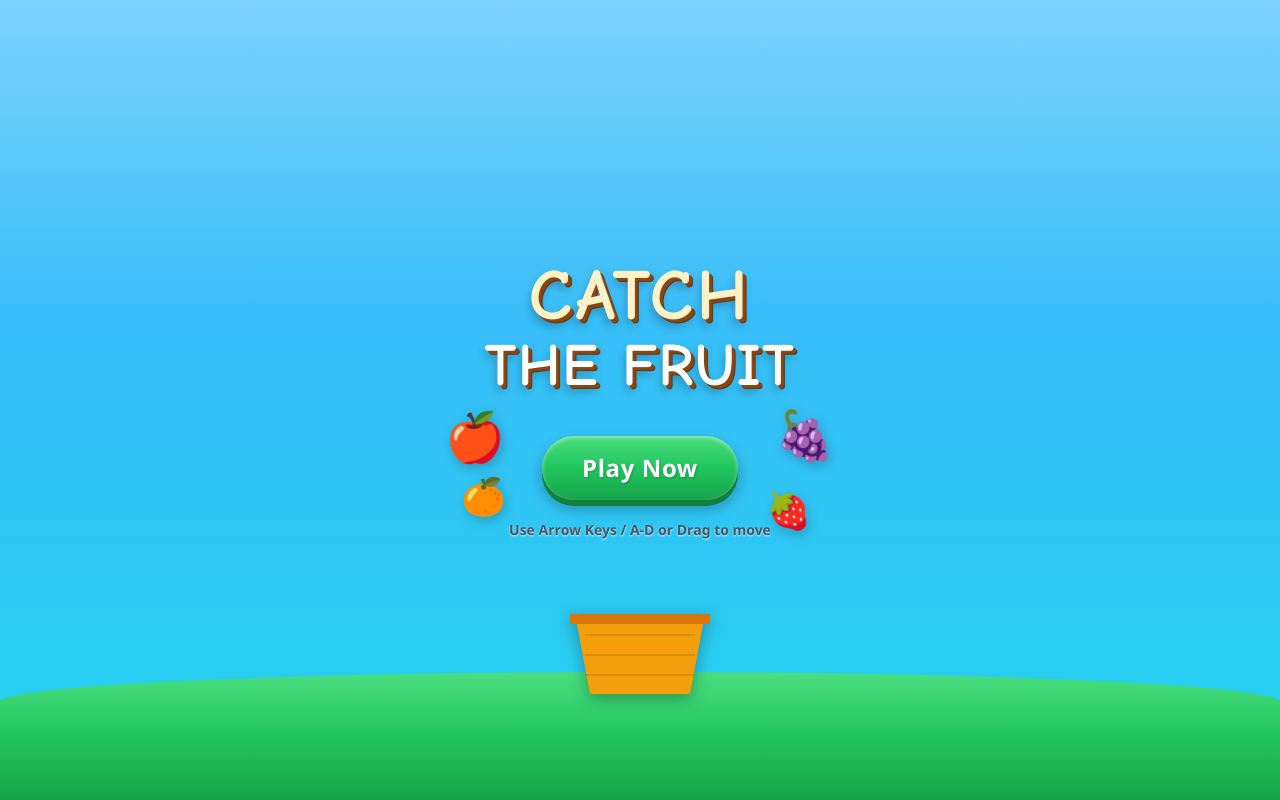
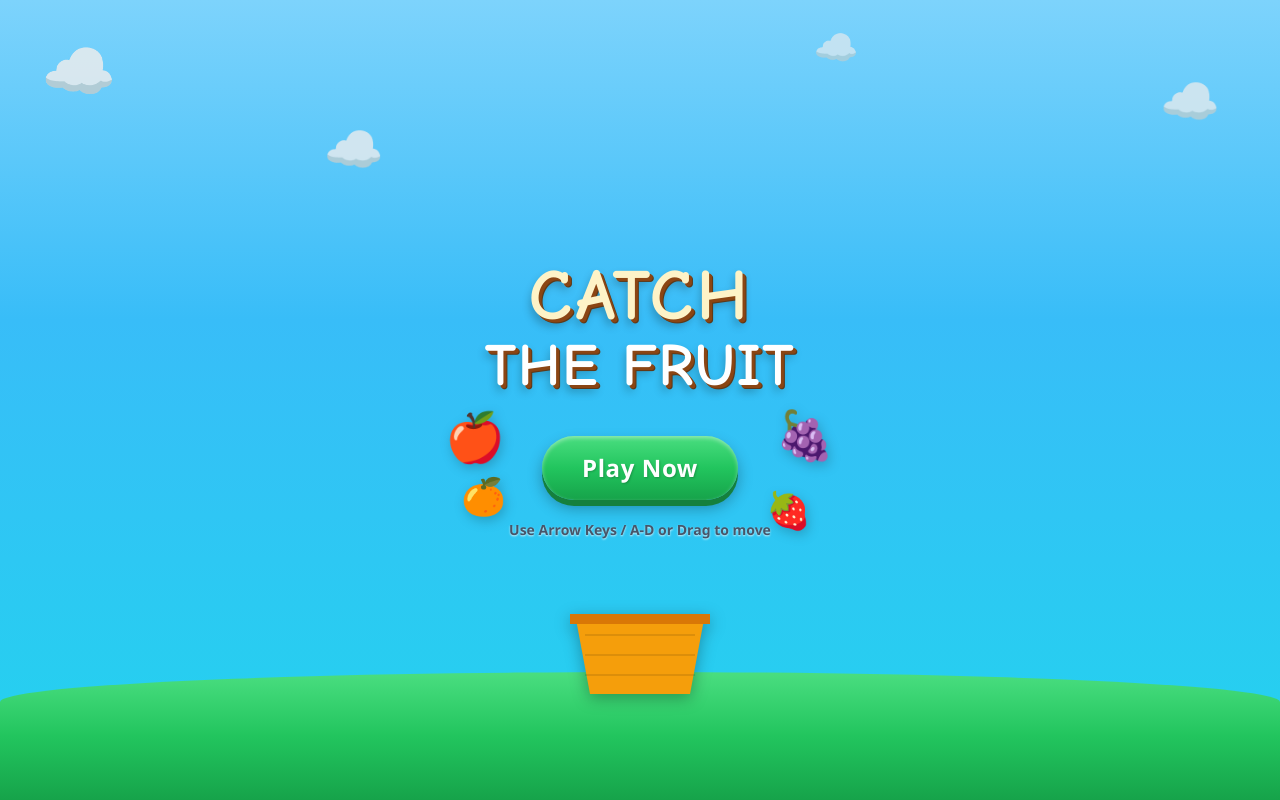
Before and after one commit to Tim-Alpha/fruite-catch, a plain HTML site: page index.html in a window 1280 px wide. Drawn offline with nearby package versions, Linux system fonts and the light colour scheme.

Commit message:
update: clouds on start screen, refine score and lives display

```diff
--- a/index.html
+++ b/index.html
@@ -63,6 +63,19 @@
   0%, 100% { transform: translateY(0px); }
   50% { transform: translateY(-10px); }
 }
+
+
+@keyframes floatSlow {
+  0%, 100% { transform: translateY(0px) translateX(0px); }
+  50% { transform: translateY(-5px) translateX(5px); }
+}
+
+@keyframes fall {
+  0% { transform: translateY(-5px) rotate(0deg); opacity: 0; }
+  10% { opacity: 0.6; }
+  90% { opacity: 0.6; }
+  100% { transform: translateY(100vh) rotate(360deg); opacity: 0; }
+}
     </style>
   </head>
   <body class="bg-slate-900 text-white select-none">
@@ -71,35 +84,36 @@
       id="ui-layer"
       class="absolute inset-0 pointer-events-none flex flex-col justify-between p-4 z-10"
     >
+
       <!-- Top Bar -->
-      <!-- Top Bar -->
-<div class="flex justify-between items-start pointer-events-none">
+<!-- Top Bar -->
+<div class="flex justify-between items-center pointer-events-none">
   <!-- Score -->
-  <div class="text-center">
+  <div class="text-center min-w-[80px]">
     <div
-      class="text-5xl font-bold"
+      class="text-4xl font-bold"
       id="score"
       style="
         color: #FFFFFF;
-        -webkit-text-stroke: 3px #2D7D32;
-        text-shadow: 3px 3px 0 #2D7D32;
+        -webkit-text-stroke: 2px #2D7D32;
+        text-shadow: 2px 2px 0 #2D7D32;
         font-family: 'Fredoka One', 'Comic Sans MS', cursive;
       "
     >
       0
     </div>
     <div
-      class="text-sm uppercase tracking-wider font-bold"
+      class="text-xs uppercase tracking-wider font-bold"
       style="color: #2D7D32;"
     >
       Score
     </div>
   </div>
 
-  <!-- Streak -->
-  <div class="flex flex-col items-center">
+  <!-- Streak (centered) -->
+  <div class="flex flex-col items-center flex-1 mx-4">
     <div
-      class="text-3xl font-bold"
+      class="text-2xl font-bold"
       id="streak"
       style="
         color: #FFFFFF;
@@ -111,7 +125,7 @@
       x1
     </div>
     <div
-      class="w-28 h-4 rounded-full mt-1 overflow-hidden"
+      class="w-full max-w-[120px] h-3 rounded-full mt-1 overflow-hidden"
       style="background: #E0E0E0; box-shadow: inset 0 2px 4px rgba(0,0,0,0.3), 0 2px 0 #BDBDBD;"
     >
       <div
@@ -123,16 +137,16 @@
   </div>
 
   <!-- Lives -->
-  <div class="text-right">
+  <div class="text-center min-w-[80px]">
     <div
-      class="text-4xl"
+      class="text-2xl"
       id="lives"
-      style="filter: drop-shadow(2px 3px 0 #C62828);"
+      style="filter: drop-shadow(2px 2px 0 #C62828);"
     >
       ❤️❤️❤️
     </div>
     <div
-      class="text-sm uppercase tracking-wider font-bold"
+      class="text-xs uppercase tracking-wider font-bold"
       style="color: #C62828;"
     >
       Lives
@@ -146,6 +160,20 @@ id="start-screen"
 class="absolute inset-0 pointer-events-auto transition-opacity duration-300"
 style="background: linear-gradient(180deg, #7DD3FC 0%, #38BDF8 40%, #22D3EE 100%);"
 >
+<!-- Add inside start-screen div, before the main content -->
+<!-- Clouds -->
+<div class="absolute top-10 left-10" style="animation: floatSlow 6s ease-in-out infinite; opacity: 0.9;">
+  <span class="text-6xl">☁️</span>
+</div>
+<div class="absolute top-20 right-16" style="animation: floatSlow 6s ease-in-out infinite 1s; opacity: 0.8;">
+  <span class="text-5xl">☁️</span>
+</div>
+<div class="absolute top-8 right-1/3" style="animation: floatSlow 6s ease-in-out infinite 2s; opacity: 0.7;">
+  <span class="text-4xl">☁️</span>
+</div>
+<div class="absolute top-32 left-1/4" style="animation: floatSlow 6s ease-in-out infinite 3s; opacity: 0.85;">
+  <span class="text-5xl">☁️</span>
+</div>
 <!-- Ground/grass at bottom -->
 <div class="absolute bottom-0 left-0 right-0 h-32" style="background: linear-gradient(180deg, #4ADE80 0%, #22C55E 50%, #16A34A 100%); border-radius: 50% 50% 0 0 / 30px 30px 0 0;"></div>
 
@@ -235,7 +263,7 @@ style="background: linear-gradient(180deg, #7DD3FC 0%, #38BDF8 40%, #22D3EE 100%
 
         <div class="relative z-10 flex flex-col items-center text-center px-6">
           <h2
-            class="text-5xl md:text-6xl font-bold mb-3"
+            class="text-5xl md:text-6xl font-bold mb-8"
             style="
               font-family: 'Fredoka One', 'Comic Sans MS', cursive;
               color: #FEF3C7;
```
